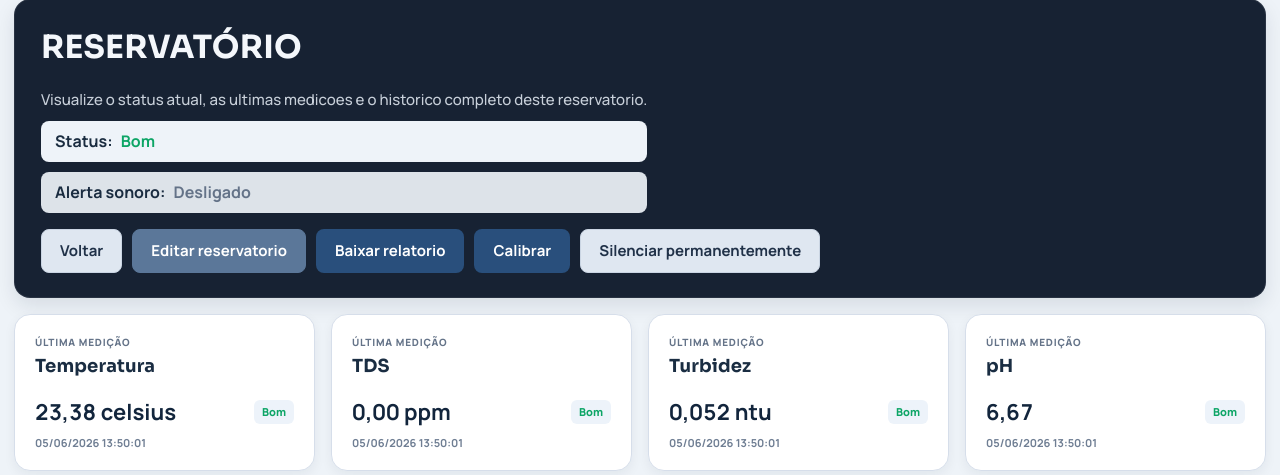
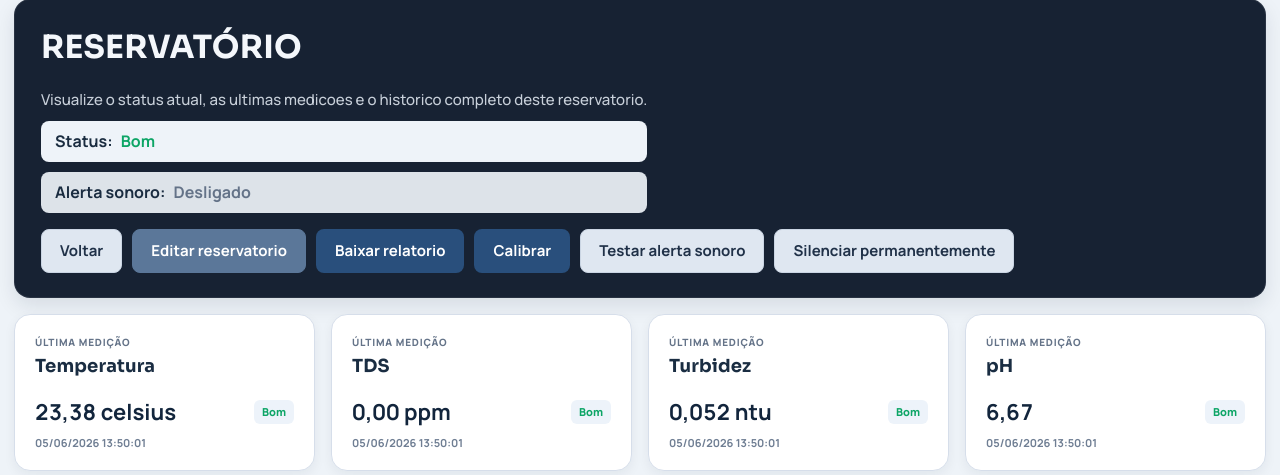
Before and after one commit to yRicke/MonitoramentoReservatorios, a Django app: page /reservatorios/8/ in a window 1280 px wide. Shown: the part 110-585 px from the top of the page. Run offline with Django 5.2, Linux system fonts and the light colour scheme; a user stored in the database is signed in; data comes from the database, SQL or seed files in the repository; both versions use the stored data as it was after the commit.

Commit message:
feat (alerta): adiciona botao de teste do alerta sonoro, q funfa durante 5 segundos

```diff
--- a/app/models.py
+++ b/app/models.py
@@ -68,6 +68,7 @@ class Reservatorio(models.Model):
     )
     alerta_sonoro_silenciado = models.BooleanField(default=False)
     alerta_sonoro_silenciado_permanente = models.BooleanField(default=False)
+    alerta_sonoro_teste_ate = models.DateTimeField(null=True, blank=True)
     created_at = models.DateTimeField(auto_now_add=True)
     updated_at = models.DateTimeField(auto_now=True)
 
@@ -480,12 +481,25 @@ class Reservatorio(models.Model):
         self.save(update_fields=["alerta_sonoro_silenciado_permanente", "updated_at"])
         return self
 
+    def iniciar_teste_alerta_sonoro(self, *, duracao_segundos=5):
+        agora = timezone.now()
+        self.alerta_sonoro_teste_ate = agora + timedelta(seconds=duracao_segundos)
+        self.save(update_fields=["alerta_sonoro_teste_ate", "updated_at"])
+        return self
+
+    @property
+    def alerta_sonoro_teste_ativo(self):
+        return self.alerta_sonoro_teste_ate is not None and self.alerta_sonoro_teste_ate > timezone.now()
+
     @property
     def alerta_sonoro_deve_apitar(self):
         return (
-            self.status == self.STATUS_PERIGO
-            and not self.alerta_sonoro_silenciado
-            and not self.alerta_sonoro_silenciado_permanente
+            self.alerta_sonoro_teste_ativo
+            or (
+                self.status == self.STATUS_PERIGO
+                and not self.alerta_sonoro_silenciado
+                and not self.alerta_sonoro_silenciado_permanente
+            )
         )
 
     @classmethod
--- a/app/templates/reservatorio/detalhe.html
+++ b/app/templates/reservatorio/detalhe.html
@@ -32,6 +32,20 @@
         <a class="btn-edit" href="{% url 'reservatorio_editar' reservatorio.id %}">Editar reservatorio</a>
         <a class="btn-main" href="{% url 'reservatorio_relatorio' reservatorio.id %}?download=1" target="_blank" rel="noopener">Baixar relatorio</a>
         <a class="btn-main" href="{% url 'reservatorio_calibracao' reservatorio.id %}">Calibrar</a>
+        <form method="post" action="{% url 'reservatorio_alerta_sonoro_testar' reservatorio.id %}">
+            {% csrf_token %}
+            <button
+                class="btn-secondary {% if alerta_sonoro.teste_ativo %}is-busy{% endif %}"
+                type="submit"
+                data-alerta-teste-button
+                data-alerta-teste-default-label="Testar alerta sonoro"
+                data-alerta-teste-busy-label="Testando alerta sonoro..."
+                {% if alerta_sonoro.teste_ativo %}data-alerta-teste-restante-ms="{{ alerta_sonoro.teste_restante_ms }}"{% endif %}
+                {% if alerta_sonoro.teste_ativo %}disabled{% endif %}
+            >
+                {{ alerta_sonoro.texto_acao_teste }}
+            </button>
+        </form>
         {% if alerta_sonoro.em_perigo and not alerta_sonoro.silenciado_permanente %}
         <form method="post" action="{% url 'reservatorio_alerta_sonoro_alternar' reservatorio.id %}">
             {% csrf_token %}
@@ -58,4 +72,5 @@
 {% block extra_scripts %}
 <script src="{% static 'js/vendor/apexcharts.min.js' %}?v=3.54.1"></script>
 <script src="{% static 'js/reservatorio-detalhe.js' %}?v=20260325-apex11"></script>
+<script src="{% static 'js/alerta-sonoro-teste.js' %}?v=20260610-alerta-teste-1"></script>
 {% endblock %}
--- a/app/views.py
+++ b/app/views.py
@@ -76,6 +76,7 @@ DESVIO_MAXIMO_ESTAVEL_TURBIDEZ_ADC = 20.0
 DESVIO_MAXIMO_ESTAVEL_PH_ADC = 12.0
 ALERTA_SONORO_INTERVALO_LIGADO_MS = 500
 ALERTA_SONORO_INTERVALO_DESLIGADO_MS = 500
+ALERTA_SONORO_TESTE_DURACAO_SEGUNDOS = 5
 SENSORES_CALIBRACAO = (
     {
         "id": "temperatura",
@@ -227,6 +228,23 @@ def reservatorio_alerta_sonoro_permanente_alternar(request, reservatorio_id):
     else:
         reservatorio.silenciar_alerta_sonoro_permanentemente()
         messages.success(request, "Alerta sonoro silenciado permanentemente.")
+    return redirect("reservatorio_detalhe", reservatorio_id=reservatorio.id)
+
+
+@login_required(login_url="entrar")
+@require_http_methods(["POST"])
+def reservatorio_alerta_sonoro_testar(request, reservatorio_id):
+    reservatorio = Reservatorio.obter_por_id(reservatorio_id, usuario=request.user)
+    if reservatorio is None:
+        messages.error(request, "ReservatÃ³rio nÃ£o encontrado.")
+        return redirect("index")
+
+    if reservatorio.alerta_sonoro_teste_ativo:
+        messages.info(request, "O teste do alerta sonoro jÃ¡ estÃ¡ em andamento.")
+        return redirect("reservatorio_detalhe", reservatorio_id=reservatorio.id)
+
+    reservatorio.iniciar_teste_alerta_sonoro(duracao_segundos=ALERTA_SONORO_TESTE_DURACAO_SEGUNDOS)
+    messages.success(request, "Teste do alerta sonoro iniciado por 5 segundos.")
     return redirect("reservatorio_detalhe", reservatorio_id=reservatorio.id)
 
 
@@ -1456,8 +1474,18 @@ def _resumo_alerta_sonoro_reservatorio(reservatorio):
     em_perigo = reservatorio.status == Reservatorio.STATUS_PERIGO
     silenciado_permanente = reservatorio.alerta_sonoro_silenciado_permanente
     silenciado = em_perigo and reservatorio.alerta_sonoro_silenciado
-
-    if silenciado_permanente:
+    teste_ativo = reservatorio.alerta_sonoro_teste_ativo
+    teste_restante_ms = 0
+    if teste_ativo and reservatorio.alerta_sonoro_teste_ate is not None:
+        teste_restante_ms = max(
+            0,
+            int((reservatorio.alerta_sonoro_teste_ate - timezone.now()).total_seconds() * 1000),
+        )
+
+    if teste_ativo:
+        rotulo = "Teste em execucao"
+        classe_status = "status-atencao"
+    elif silenciado_permanente:
         rotulo = "Silenciado permanentemente"
         classe_status = "status-atencao"
     elif ativo:
@@ -1475,6 +1503,8 @@ def _resumo_alerta_sonoro_reservatorio(reservatorio):
         "em_perigo": em_perigo,
         "silenciado": silenciado,
         "silenciado_permanente": silenciado_permanente,
+        "teste_ativo": teste_ativo,
+        "teste_restante_ms": teste_restante_ms,
         "rotulo": rotulo,
         "classe_status": classe_status,
         "texto_acao": "Silenciar alerta" if ativo else "Reativar alerta",
@@ -1483,6 +1513,7 @@ def _resumo_alerta_sonoro_reservatorio(reservatorio):
             if silenciado_permanente
             else "Silenciar permanentemente"
         ),
+        "texto_acao_teste": "Testando alerta sonoro..." if teste_ativo else "Testar alerta sonoro",
     }
 
 
--- a/setup/urls.py
+++ b/setup/urls.py
@@ -43,6 +43,11 @@ urlpatterns = [
         'reservatorios/<int:reservatorio_id>/alerta-sonoro/permanente/',
         views.reservatorio_alerta_sonoro_permanente_alternar,
         name="reservatorio_alerta_sonoro_permanente_alternar",
+    ),
+    path(
+        'reservatorios/<int:reservatorio_id>/alerta-sonoro/testar/',
+        views.reservatorio_alerta_sonoro_testar,
+        name="reservatorio_alerta_sonoro_testar",
     ),
     path(
         'reservatorios/<int:reservatorio_id>/calibracao/',
--- a/static/css/components.css
+++ b/static/css/components.css
@@ -132,6 +132,14 @@
     box-shadow: none;
 }
 
+.btn-secondary.is-busy,
+.btn-secondary:disabled {
+    background: #9aa7b8;
+    border-color: #8b99ab;
+    color: #ffffff;
+    cursor: not-allowed;
+}
+
 .btn-edit:hover {
     background: #4d6788;
     border-color: #4d6788;
--- /dev/null
+++ b/static/js/alerta-sonoro-teste.js
@@ -0,0 +1,39 @@
+(function () {
+    const button = document.querySelector("[data-alerta-teste-button]");
+    if (!button) {
+        return;
+    }
+
+    const defaultLabel = button.dataset.alertaTesteDefaultLabel || "Testar alerta sonoro";
+    const busyLabel = button.dataset.alertaTesteBusyLabel || "Testando alerta sonoro...";
+    let resetTimer = null;
+
+    function applyIdleState() {
+        button.disabled = false;
+        button.classList.remove("is-busy");
+        button.textContent = defaultLabel;
+        delete button.dataset.alertaTesteRestanteMs;
+    }
+
+    function applyBusyState(durationMs) {
+        button.disabled = true;
+        button.classList.add("is-busy");
+        button.textContent = busyLabel;
+
+        if (resetTimer !== null) {
+            window.clearTimeout(resetTimer);
+        }
+
+        const safeDurationMs = Math.max(0, Number(durationMs) || 0);
+        resetTimer = window.setTimeout(applyIdleState, safeDurationMs);
+    }
+
+    button.form?.addEventListener("submit", function () {
+        applyBusyState(5000);
+    });
+
+    const restanteMs = Number(button.dataset.alertaTesteRestanteMs || 0);
+    if (restanteMs > 0) {
+        applyBusyState(restanteMs);
+    }
+})();
```
Also changed, not shown: app/tests.py (+23 -0 lines), docs/03-guia-operacao.md (+1 -0 lines), app/migrations/0028_reservatorio_alerta_sonoro_teste_ate.py (added), db.sqlite3.
